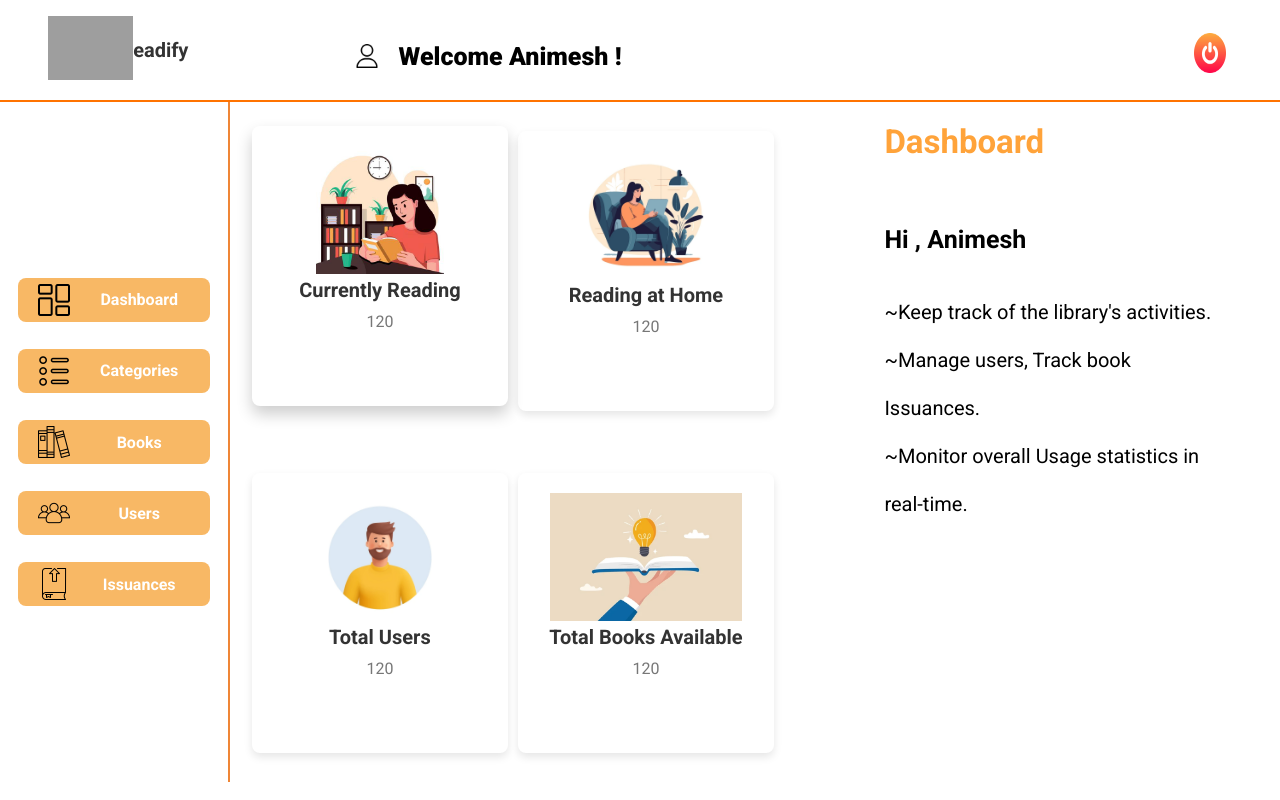
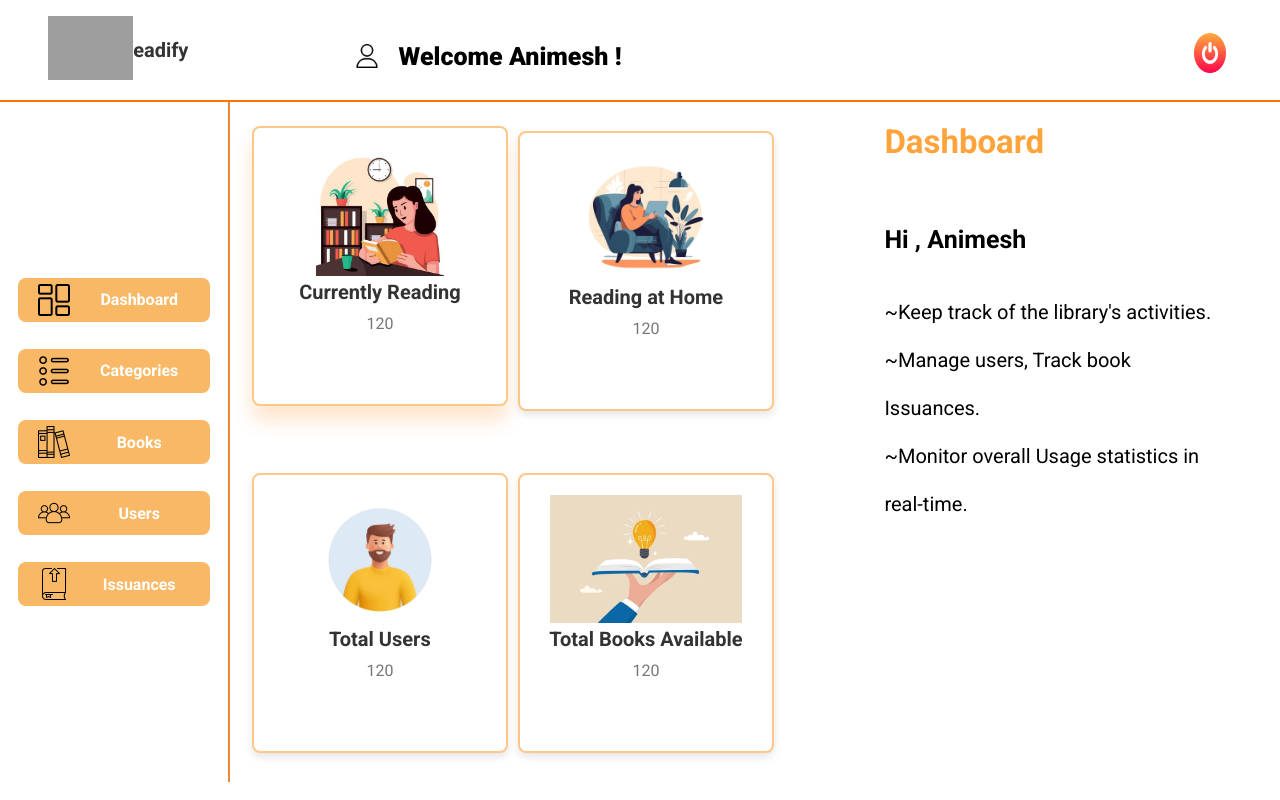
Before and after one commit to animeshbarole02/LibraryManagement, a React (Vite) app in the folder frontend/: page / in a window 1280 px wide. In both pictures the pointer is over the element 379 px from the left and 271 px from the top of the page. Built offline with nearby package versions, Linux system fonts and the light colour scheme; grey boxes are pictures that could not be loaded.

Commit message:
Updated Dashboard Page

```diff
--- a/frontend/src/components/Card/Card.css
+++ b/frontend/src/components/Card/Card.css
@@ -8,12 +8,13 @@
     padding: 20px;
     text-align: center;
     cursor: pointer;
+    border: 2px solid #ffc787;
     transition: transform 0.2s ease, box-shadow 0.2s ease;
   }
 
   .card-container:hover {
     transform: translateY(-5px);
-    box-shadow: 0 8px 16px rgba(0, 0, 0, 0.2);
+    box-shadow: 0 15px 20px rgba(255, 123, 0, 0.2);
   }
 
   .card-heading {
```
